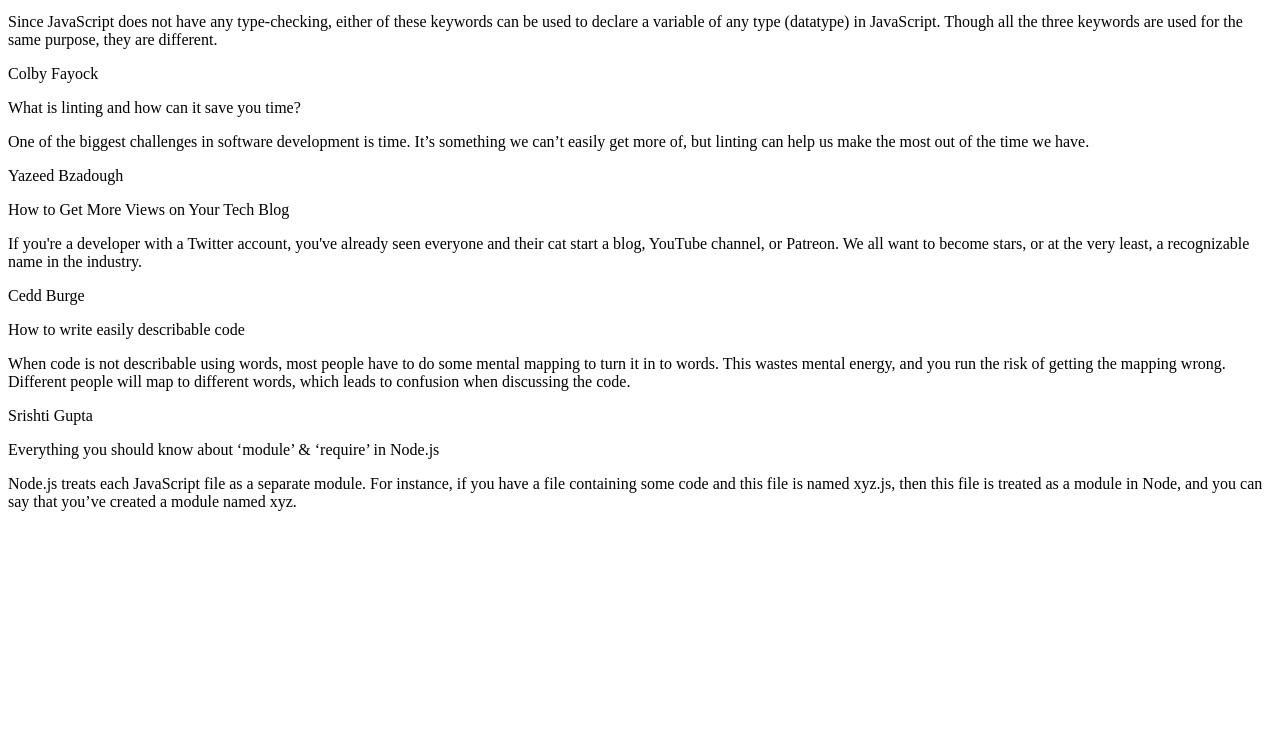
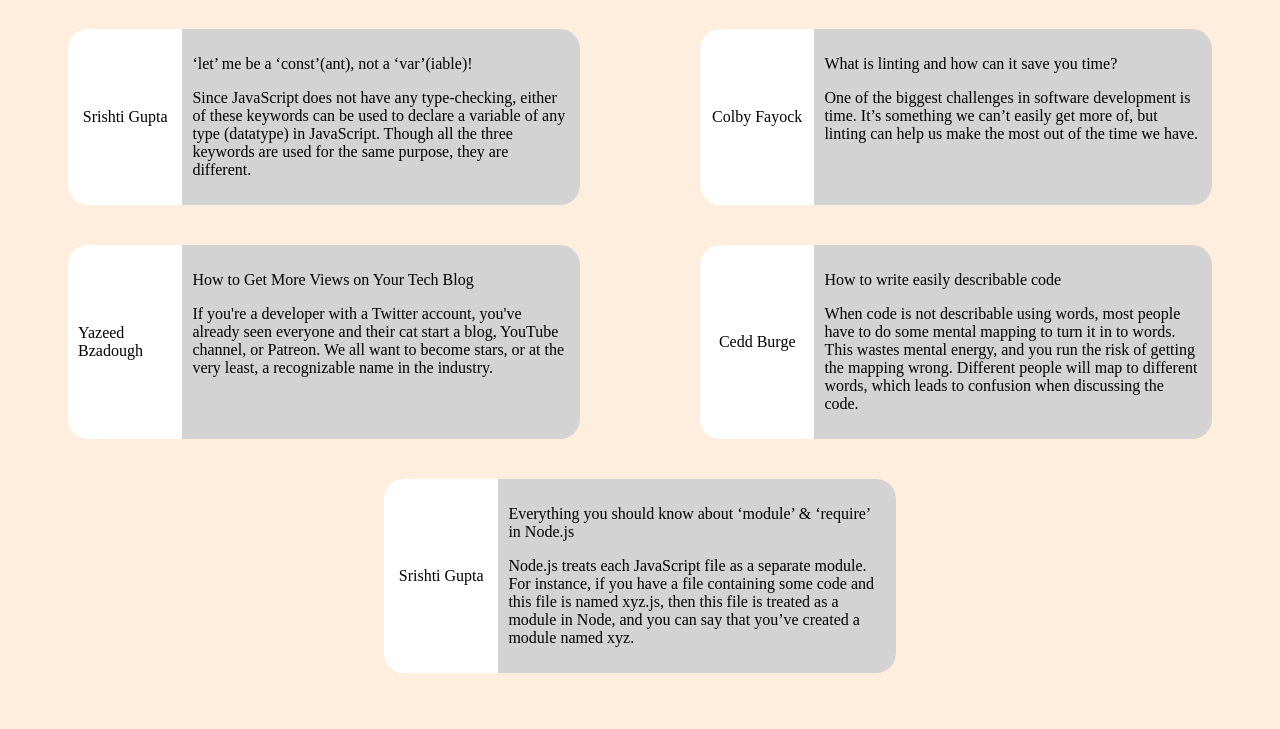
Before and after one commit to jasneetmalik/Scribbler, a plain HTML site: page html/postslist.html in a window 1280 px wide. Shown: the part 71-800 px from the top of the page. Drawn offline with Linux system fonts and the light colour scheme.

Commit message:
Added Header and background to PostsLists

```diff
--- a/html/postslist.html
+++ b/html/postslist.html
@@ -1,27 +1,78 @@
 <!DOCTYPE html>
-<html>
+<html lang="en-US">
 
 <head>
+    <meta charset="utf-8" />
+    <meta name="viewport" content="width=device-width, initial-scale=1">
+    <title>PostsList</title>
+    <link rel="stylesheet" type="text/css" media="screen" href="../styles/postslist.css" />
+    <link rel="stylesheet" type="text/css" media="screen" href="../styles/common.css" />
     <!-- TODO: Include Font Awesome file here -->
+    <script src="https://kit.fontawesome.com/b04da0ad5e.js" crossorigin="anonymous"></script>
     <!-- TODO: Include Google Fonts file here -->
 </head>
 
 <body>
     <!-- TODO: Include code for header here -->
+    <header>
+        <div class = "header">
+            <div class="button-block">
+                <input type="button" id = "signUpBtn" onclick="showSignUpModal()" class = "header-button" value="Sign Up">
+                <input type="button" id = "signInBtn" onclick="showSignInModal()" class = "header-button" value="Sign In">
+            </div>
+            <span class="title">ScriBBler</span>
+            <p class="sub-heading">Explore, Imagine, Create</p>
 
+        </div>
+    </header>
+    <div id="signUpModal" class = "modal">
+        <div class="modal-content">
+            <span class="closeBtn" id = "closeSignUp" onclick="hideSignUpModal()"><i class="fas fa-times"></i></span>
+            <h2>Get Started</h2>
+            <hr>
+            <form class = "modalForm">
+                <label for="fullname" class="label-text">Full name</label>
+                <input type="text" class ="input-text" id="fullname" placeholder="Enter Full Name" required>
+                <label for="username" class="label-text">Username</label>
+                <input type="text" class ="input-text" id="username" placeholder="Enter Username" required>
+                <label for="password" class="label-text">Password</label>
+                <input type="password" class ="input-text" id="password" placeholder="Enter Password" required>
+                <label for="confirmpassword" class="label-text">Confirm Password</label>
+                <input type="password" class ="input-text" id="confirm_password" placeholder="Confirm Password" required>
+                <button class="modalButton">Sign Up</button>
+        </form>
+    </div>
+</div>
+<div id="signInModal" class = "modal">
+    <div class="modal-content">
+        <span class="closeBtn" id = "closeSignIn" onclick="hideSignInModal()"><i class="fas fa-times"></i></span>
+        <h2>Welcome Back!</h2>
+        <hr>
+        <form class = "modalForm">
+            <label for="username" class="label-text">Username</label>
+            <input type="text" class ="input-text" id="username" placeholder="Enter Username" required>
+            <label for="password" class="label-text">Password</label>
+            <input type="password" class ="input-text" id="password" placeholder="Enter Password" required>
+            <button class="modalButton">Sign In</button>
+            <div class="signin-footer">Not a member?
+            <span onclick= "redirect()" class="signUpLink">Sign Up</span>
+            </div>
+        </form>
+    </div>
+</div>
     <!-- ATTENTION: The HTML code for the list of posts has been given to you. You can feel free to add/delete/modify this code. You need to write the proper CSS and JavaScript code corresponding to this page so that the result looks like the screenshots given to you in the Project Statement. -->
 
     <!-- list of all posts starts here -->
-    <div>
+    <div class="allPostsContainer">
 
         <!-- post 1 starts here -->
-        <div>
-            <div>
-                <p>Srishti Gupta</p>
+        <div class="postContainer">
+            <div class="postLeft">
+                <p class="postAuthor">Srishti Gupta</p>
             </div>
 
-            <div>
-                <div>
+            <div class="postContent">
+                <div class="postTitle">
                     <p>‘let’ me be a ‘const’(ant), not a ‘var’(iable)!</p>
                     <span>
                         <!-- TODO: Include Font Awesome icon for delete icon here -->
@@ -36,13 +87,13 @@
         <!-- post 1 ends here -->
 
         <!-- post 2 starts here -->
-        <div>
-            <div>
+        <div class="postContainer">
+            <div class = "postLeft">
                 <p>Colby Fayock</p>
             </div>
 
-            <div>
-                <div>
+            <div class="postContent">
+                <div class= "postTitle">
                     <p>What is linting and how can it save you time?</p>
                     <span>
                         <!-- TODO: Include Font Awesome icon for delete icon here -->
@@ -57,13 +108,13 @@
         <!-- post 2 ends here -->
 
         <!-- post 3 starts here -->
-        <div>
-            <div>
+        <div class="postContainer">
+            <div class = "postLeft">
                 <p>Yazeed Bzadough</p>
             </div>
 
-            <div>
-                <div>
+            <div class="postContent">
+                <div class= "postTitle">
                     <p>How to Get More Views on Your Tech Blog</p>
                     <span>
                         <!-- TODO: Include Font Awesome icon for delete icon here -->
@@ -78,13 +129,13 @@
         <!-- post 3 ends here -->
 
         <!-- post 4 starts here -->
-        <div>
-            <div>
+        <div class="postContainer">
+            <div class = "postLeft">
                 <p>Cedd Burge</p>
             </div>
 
-            <div>
-                <div>
+            <div class="postContent">
+                <div class= "postTitle">
                     <p>How to write easily describable code</p>
                     <span>
                         <!-- TODO: Include Font Awesome icon for delete icon here -->
@@ -100,13 +151,13 @@
         <!-- post 4 ends here -->
 
         <!-- post 5 starts here -->
-        <div>
-            <div>
+        <div class="postContainer">
+            <div class = "postLeft">
                 <p>Srishti Gupta</p>
             </div>
 
-            <div>
-                <div>
+            <div class="postContent">
+                <div class= "postTitle">
                     <p>Everything you should know about ‘module’ & ‘require’ in Node.js</p>
                     <span>
                         <!-- TODO: Include Font Awesome icon for delete icon here -->
@@ -125,6 +176,7 @@
 
     </div>
     <!-- list of all posts ends here -->
+    <script src="../scripts/common.js"></script>
 </body>
 
 </html>
--- /dev/null
+++ b/styles/postslist.css
@@ -0,0 +1,41 @@
+body {
+    background-color: #ffeedd;
+}
+.allPostsContainer {
+    display: flex;
+    flex-direction: row;
+    flex-wrap: wrap;
+    justify-content: space-around;
+
+}
+.postContainer {
+    display: flex;
+    width:40vw;
+    margin: 20px;
+}
+.postLeft {
+    display: flex;
+    width: 20vw;
+    background-color: white;
+    border-style: hidden;
+    border-top-left-radius: 20px;
+    border-bottom-left-radius: 20px;
+    padding: 10px;
+    align-items: center;
+    justify-content: center;
+
+}
+.postAuthor {
+    display: flex;
+    align-items: center;
+    justify-content: center;
+}
+
+.postContent {
+    width: 80vw;
+    background-color: lightgray;
+    border-style: hidden;
+    border-top-right-radius: 20px;
+    border-bottom-right-radius: 20px;
+    padding: 10px;
+}
```
Also changed, not shown: index.html (+2 -2 lines).
